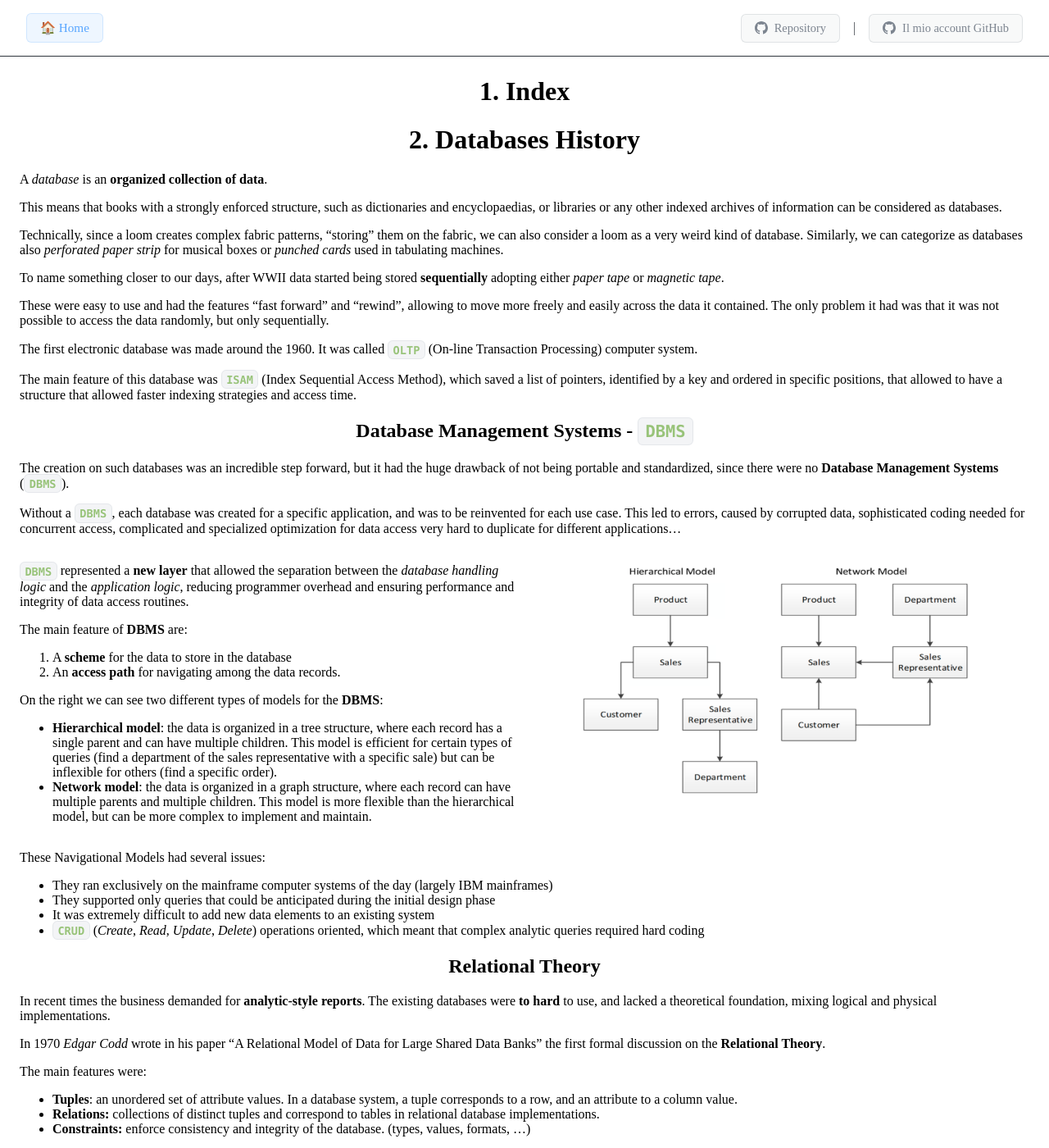
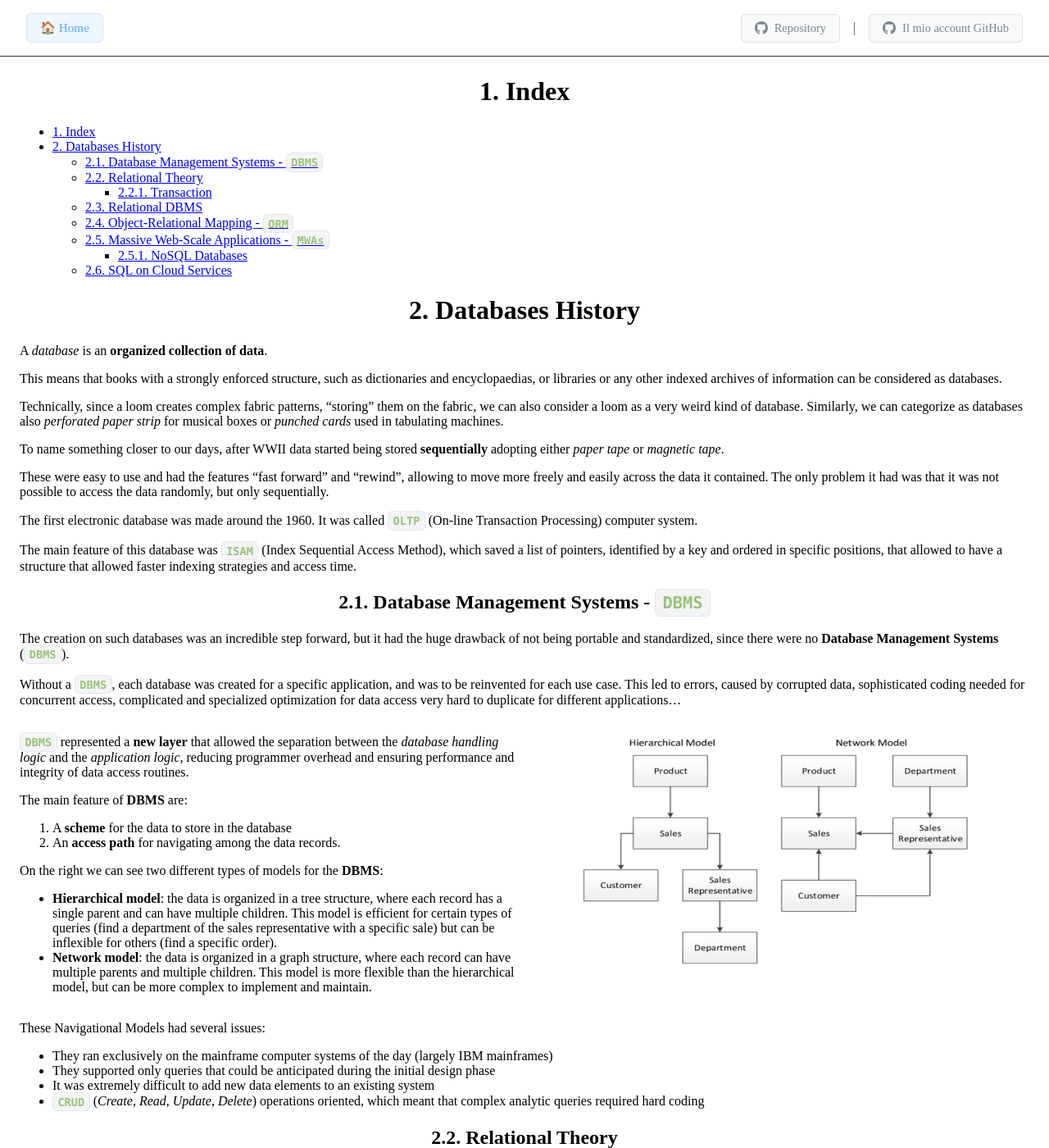
Before and after one commit to Gabriele-D-Cambria/Notes-for-Large-Scale-and-Multi-Structured-Databases-2026-2027, a Jekyll site: the page built from Databases History.md, in a window 1280 px wide and 1400 px high. Shown: the whole window at 82% size. Built offline with Jekyll 4.4.1, drawn with Linux system fonts in a browser that asks for light colours; nearby versions of some CDN libraries; our own code applies the rules of GitHub Pages for plain Markdown files; some of the changed text lies outside the part shown.

Commit message:
Small fixes

```diff
--- a/Databases History.md
+++ b/Databases History.md
@@ -3,6 +3,17 @@ title: Databases History
 ---
 
 # 1. Index
+
+- [1. Index](#1-index)
+- [2. Databases History](#2-databases-history)
+  - [2.1. Database Management Systems - `DBMS`](#21-database-management-systems---dbms)
+  - [2.2. Relational Theory](#22-relational-theory)
+    - [2.2.1. Transaction](#221-transaction)
+  - [2.3. Relational DBMS](#23-relational-dbms)
+  - [2.4. Object-Relational Mapping - `ORM`](#24-object-relational-mapping---orm)
+  - [2.5. Massive Web-Scale Applications - `MWAs`](#25-massive-web-scale-applications---mwas)
+    - [2.5.1. NoSQL Databases](#251-nosql-databases)
+  - [2.6. SQL on Cloud Services](#26-sql-on-cloud-services)
 
 # 2. Databases History
 
@@ -33,7 +44,7 @@ which saved a list of pointers, identified by a key and ordered in specific
 positions, that allowed to have a structure that allowed faster indexing
 strategies and access time.
 
-## Database Management Systems - `DBMS`
+## 2.1. Database Management Systems - `DBMS`
 
 The creation on such databases was an incredible step forward, but it had the
 huge drawback of not being portable and standardized, since there were no
@@ -85,7 +96,7 @@ These Navigational Models had several issues:
 - `CRUD` (_Create_, _Read_, _Update_, _Delete_) operations oriented, which meant
   that complex analytic queries required hard coding
 
-## Relational Theory
+## 2.2. Relational Theory
 
 In recent times the business demanded for **analytic-style reports**. The
 existing databases were **to hard** to use, and lacked a theoretical
@@ -121,7 +132,7 @@ The third normal form is:
 > Non-key attributes must be dependent on “the key, the whole key, and
 > nothing but the key”.
 
-### Transaction
+### 2.2.1. Transaction
 
 To allow concurrent data change requests on a database system, we have to
 ensure **consistency** and **integrity** of the data. In most relational databases
@@ -145,7 +156,7 @@ These types of transactions had to be:
 - **Durable**: Once a transaction is saved to the database, its changes are expected
   to persist even if there is a failure of operating system or hardware.
 
-## Relational DBMS
+## 2.3. Relational DBMS
 
 The SQL Language was pioneered by IBM in its System R in 1974, and was at the
 center of battles between IBM and ORACLE in the 1980s.
@@ -180,7 +191,7 @@ However, the OODBMS model was not widely adopted, and the relational model remai
 dominant. Luckily though, **Object-Relational Mapping** (`ORM`) frameworks (like
 _Hibernate_) were developed to alleviate the pain of OO programmers.
 
-## Object-Relational Mapping - `ORM`
+## 2.4. Object-Relational Mapping - `ORM`
 
 An _Object-Relational Mapping_ (`ORM`) framework is a software library that
 can help and simplify the translations between the object-oriented programming model
@@ -196,7 +207,7 @@ In ORM, object are **first-class citizens**, and we map:
 - Record/Row/Tuple $\Leftrightarrow$ Object
 - Relationship $\Leftrightarrow$ Composition (must have) / Aggregation (can have)
 
-## Massive Web-Scale Applications - `MWAs`
+## 2.5. Massive Web-Scale Applications - `MWAs`
 
 From 1995 to 2005 no significant new database was introduced.
 
@@ -236,7 +247,7 @@ Since `RDBMS` were not created with these necessity in mind, and the fact that m
 of them were provided with licensing costs, Companies started to use open
 source `DBMSs`.
 
-### NoSQL Databases
+### 2.5.1. NoSQL Databases
 
 **NoSQL** is the acronym of _Not Only SQL_, and it considers **a set of data
 models** and related software.
@@ -248,7 +259,7 @@ Transactions_.
 There exists also **NewSQL Databases** which retain many features of the
 relational model, but amend the underlying technology in significant ways.
 
-## SQL on Cloud Services
+## 2.6. SQL on Cloud Services
 
 Currently, scalable services for handling relational databases are offered by big
 enterprises such as Google and Amazon.
--- a/_layouts/default.html
+++ b/_layouts/default.html
@@ -93,10 +93,8 @@
 	<script src="https://cdnjs.cloudflare.com/ajax/libs/prism/1.29.0/components/prism-c.min.js"></script>
 	<!-- Poi carica C++ che dipende da C -->
 	<script src="https://cdnjs.cloudflare.com/ajax/libs/prism/1.29.0/components/prism-cpp.min.js"></script>
-	<!-- Assembly x86 (NASM syntax) -->
-	<script src="https://cdnjs.cloudflare.com/ajax/libs/prism/1.29.0/components/prism-nasm.min.js"></script>
-	<!-- Verilog dovrebbe funzionare da solo -->
-	<script src="https://cdnjs.cloudflare.com/ajax/libs/prism/1.29.0/components/prism-verilog.min.js"></script>
+	<!-- Java -->
+	<script src="https://cdnjs.cloudflare.com/ajax/libs/prism/1.29.0/components/prism-java.min.js"></script>
 	<!-- Bash/Shell scripting -->
 	<script src="https://cdnjs.cloudflare.com/ajax/libs/prism/1.29.0/components/prism-bash.min.js"></script>
 	<!-- Log files -->
```
Also changed, not shown: ACID vs BASE.md (+2 -2 lines), images/acid_base/eventual-consistency.png (renamed from images/acid_base/eventual_consistency.png).
